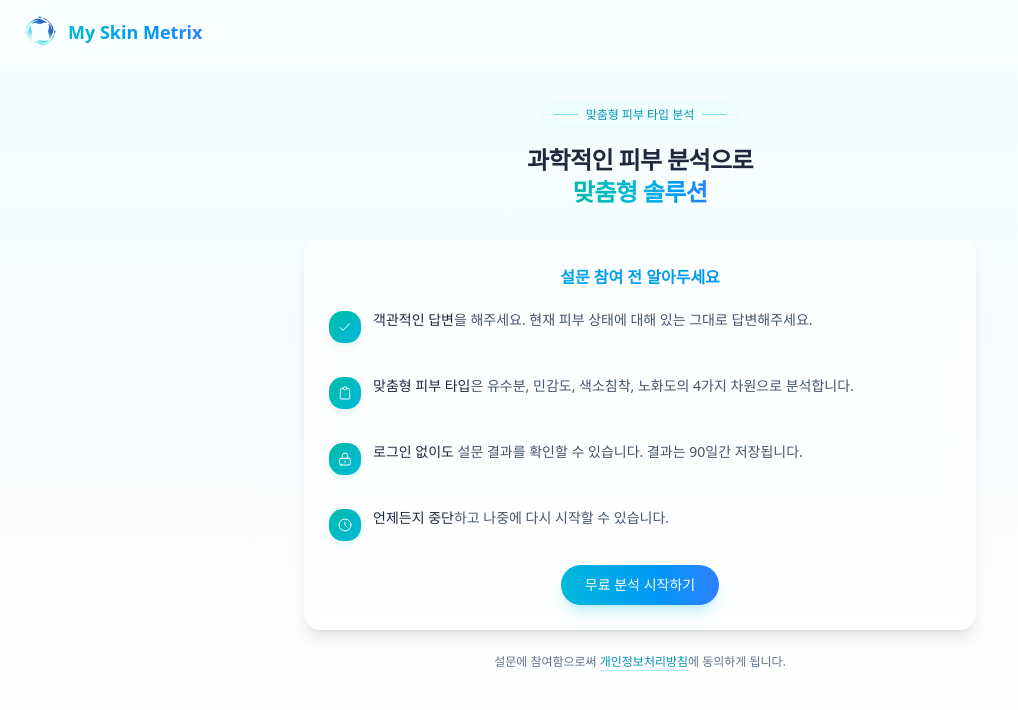
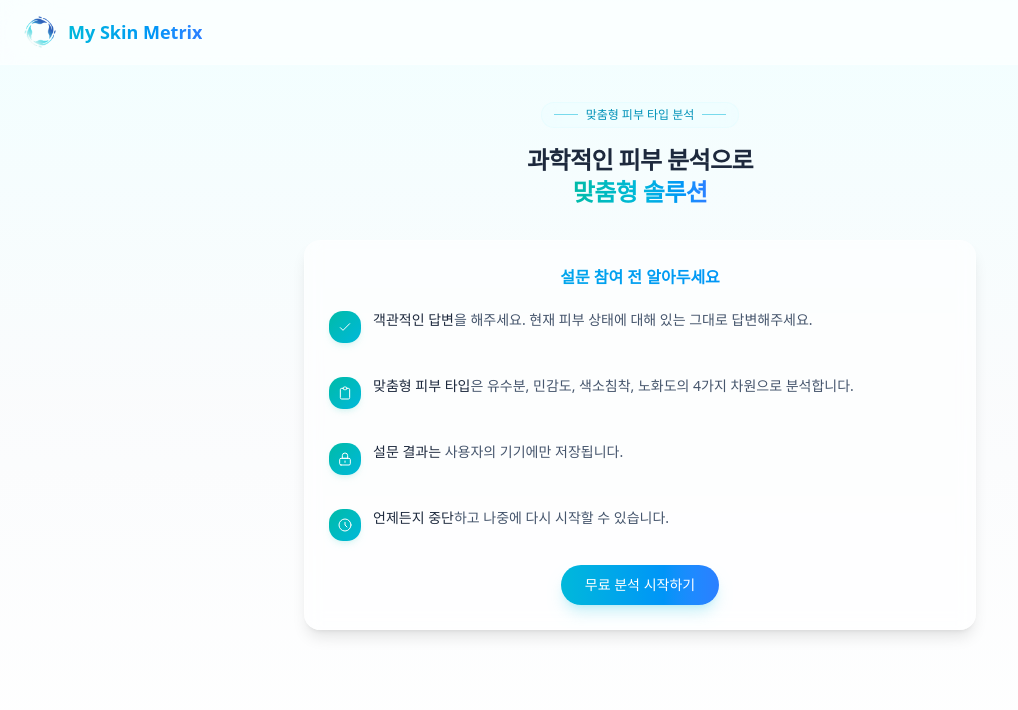
Before and after one commit to ipcgrdn/myskinmetrix, a Next.js app: page /survey in a window 1280 px wide. Shown: the top 710 px of the page, without its empty margins (0-1018 px from the left). Built offline with nearby package versions, Linux system fonts and the light colour scheme.

Commit message:
설문 기반 테스트 기능 개발 완료

```diff
--- a/app/survey/page.tsx
+++ b/app/survey/page.tsx
@@ -101,9 +101,9 @@ export default function SurveyStart() {
                 </div>
                 <p className="text-xs md:text-sm text-slate-600 flex-1 leading-relaxed">
                   <span className="font-medium text-slate-800">
-                    로그인 없이도
+                    설문 결과는
                   </span>{" "}
-                  설문 결과를 확인할 수 있습니다. 결과는 90일간 저장됩니다.
+                  사용자의 기기에만 저장됩니다.
                 </p>
               </li>
               <li className="flex gap-3 items-start group">
@@ -142,19 +142,6 @@ export default function SurveyStart() {
               </Link>
             </div>
           </div>
-
-          <div className="text-center">
-            <p className="text-slate-500 text-[10px] md:text-xs">
-              설문에 참여함으로써{" "}
-              <Link
-                href="/privacy"
-                className="text-cyan-600 hover:text-cyan-700 transition-colors duration-200 underline decoration-cyan-200 underline-offset-4"
-              >
-                개인정보처리방침
-              </Link>
-              에 동의하게 됩니다.
-            </p>
-          </div>
         </div>
       </main>
     </div>
```
